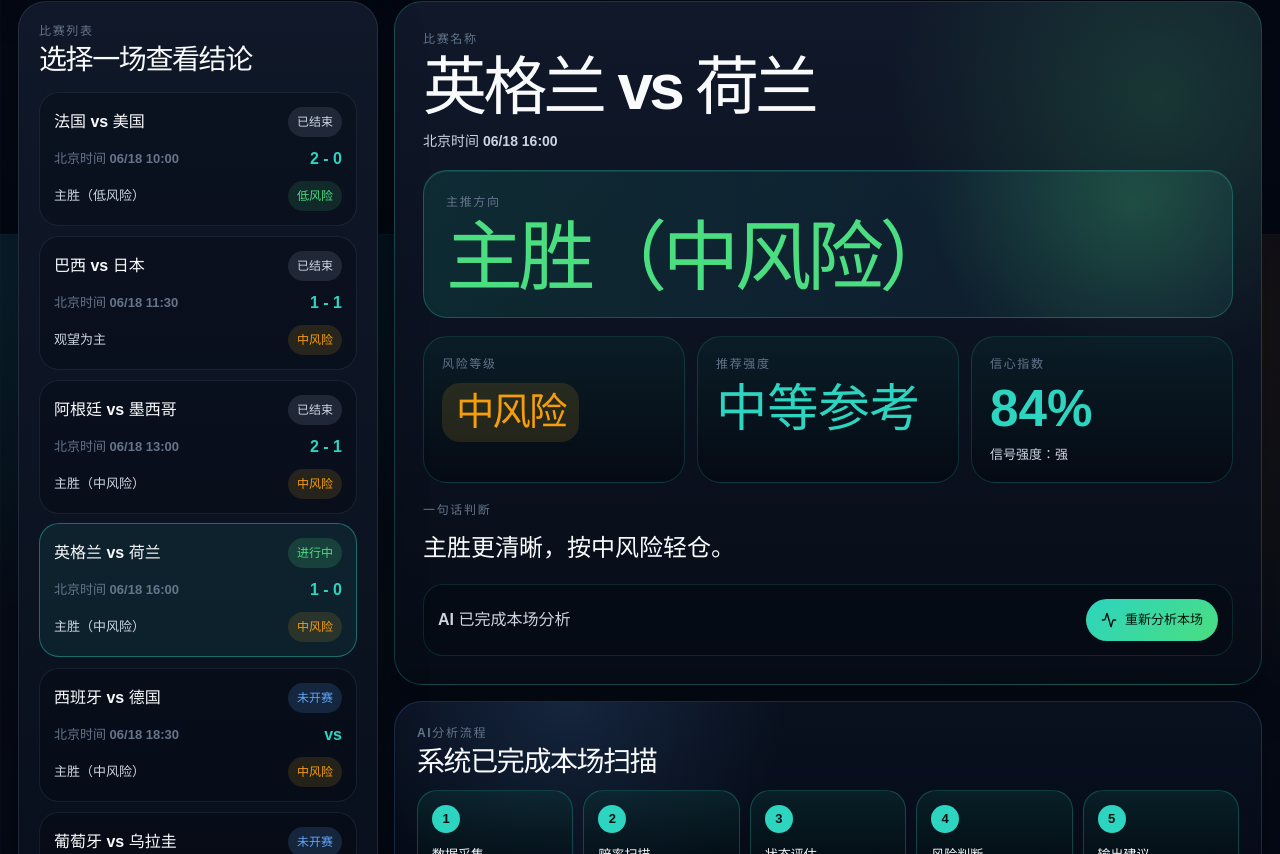
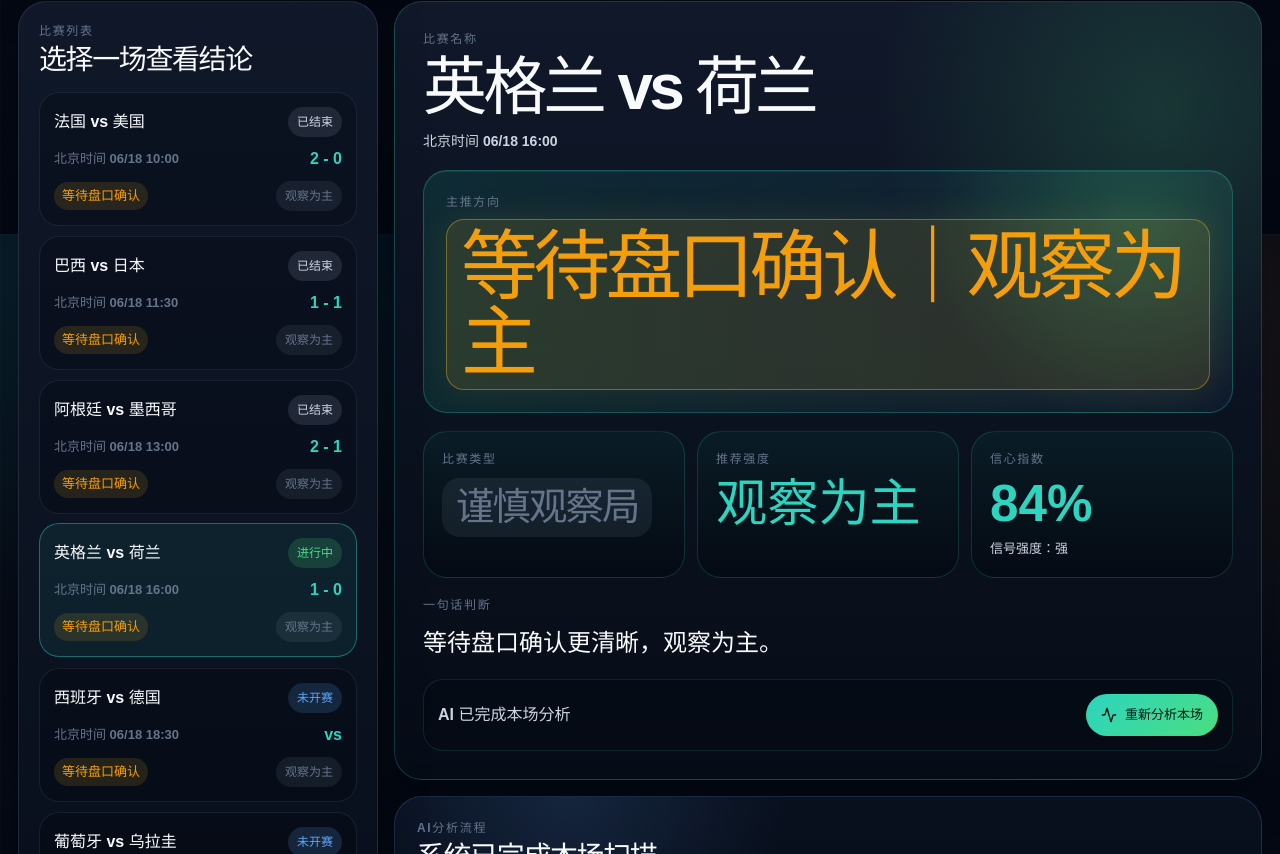
Before and after one commit to chendundun11/worldcup-betting-dashboard, a React (Vite) app: page / in a window 1280 px wide. Shown: the part 566-1420 px from the top of the page. Built offline with nearby package versions, Linux system fonts and the light colour scheme; no server answers.

Commit message:
优化推荐分层并替换风险等级展示

```diff
--- a/src/App.jsx
+++ b/src/App.jsx
@@ -44,10 +44,10 @@ const DEFAULT_TOTAL_GOALS_ODDS = {
 }
 
 const riskProfiles = {
-  low: { label: '低风险', stake: '中等参考' },
-  medium: { label: '中风险', stake: '中等参考' },
-  high: { label: '高风险', stake: '轻度参考' },
-  none: { label: '观望', stake: '参与建议：观望' },
+  low: { label: '稳健参考', stake: '稳健参考' },
+  medium: { label: '中等参考', stake: '中等参考' },
+  high: { label: '谨慎参考', stake: '谨慎参考' },
+  none: { label: '观察为主', stake: '观察为主' },
 }
 
 const NO_ODDS_REASON =
@@ -431,8 +431,7 @@ function buildTeamsForMatches(localTeams, matches) {
 }
 
 function formatRiskLabel(risk) {
-  if (risk?.level === '待观察') return '待观察'
-  return `${risk?.level ?? '中'}风险`
+  return riskProfiles[risk?.tone]?.label ?? riskProfiles.none.label
 }
 
 function formatPercent(value, digits = 1) {
@@ -781,7 +780,7 @@ function buildConservativeAdvice(
     text = `${favoriteTeam.name}优势清楚，主胜低就看不败/小球。`
     riskTone = 'medium'
   } else if (recommendation.direction !== 'noBet' && risk.tone === 'low') {
-    text = `${recommendation.label}更顺，轻仓更稳。`
+    text = `${getOutcomeDirectionLabel(recommendation.direction)}更顺，控制参与强度。`
     riskTone = 'low'
   } else if (totalGoalsRecommendation.direction !== 'noBet') {
     text = `胜平负不清晰，先看${totalGoalsRecommendation.label}。`
@@ -805,15 +804,15 @@ function buildMultiMarketSummary(
 ) {
   const primary =
     recommendation.direction !== 'noBet'
-      ? `${recommendation.label}（${wdlProfile.label}）`
+      ? `${getOutcomeDirectionLabel(recommendation.direction)}｜${wdlProfile.label}`
       : totalGoalsRecommendation.direction !== 'noBet'
-        ? `${totalGoalsRecommendation.label}（${totalGoalsRecommendation.profile.label}）`
+        ? `${totalGoalsRecommendation.label}｜${totalGoalsRecommendation.profile.label}`
         : '观望为主'
   const secondary =
     totalGoalsRecommendation.direction !== 'noBet' &&
     recommendation.direction !== 'noBet'
-      ? `${totalGoalsRecommendation.label}可作次选（${totalGoalsRecommendation.profile.label}）`
-      : `${conservativeAdvice.text}（${conservativeAdvice.profile.label}）`
+      ? `${totalGoalsRecommendation.label}可作次选｜${totalGoalsRecommendation.profile.label}`
+      : `${conservativeAdvice.text}｜${conservativeAdvice.profile.label}`
   const scoreEntertainment = `${scoreLeans
     .map((scoreLean) => scoreLean.score)
     .join(' / ')}，${SCORE_REFERENCE_NOTICE}`
@@ -932,13 +931,122 @@ function getScoreText(match) {
   return `${match.score.home} - ${match.score.away}`
 }
 
+function getLocalOddsSnapshot(match) {
+  if (!hasLocalOdds(match)) return null
+
+  const homeWin = getNumberValue(match.localOdds.homeWin)
+  const draw = getNumberValue(match.localOdds.draw)
+  const awayWin = getNumberValue(match.localOdds.awayWin)
+
+  if (!homeWin || !draw || !awayWin) return null
+
+  const favoriteDirection = homeWin <= awayWin ? 'home' : 'away'
+  const favoriteOdd = favoriteDirection === 'home' ? homeWin : awayWin
+  const opponentOdd = favoriteDirection === 'home' ? awayWin : homeWin
+  const range = Math.max(homeWin, draw, awayWin) - Math.min(homeWin, draw, awayWin)
+
+  return {
+    homeWin,
+    draw,
+    awayWin,
+    favoriteDirection,
+    favoriteOdd,
+    opponentOdd,
+    range,
+  }
+}
+
+function getMatchType(match) {
+  const oddsSnapshot = getLocalOddsSnapshot(match)
+
+  if (!oddsSnapshot) {
+    return {
+      id: 'caution',
+      label: '谨慎观察局',
+      tone: 'none',
+      favoriteDirection: null,
+    }
+  }
+
+  const { favoriteDirection, favoriteOdd, opponentOdd, draw, range } = oddsSnapshot
+
+  if (favoriteOdd <= 1.8 && opponentOdd - favoriteOdd >= 1.2) {
+    return {
+      id: 'strongFavorite',
+      label: '强队优势局',
+      tone: 'low',
+      favoriteDirection,
+    }
+  }
+
+  if (favoriteOdd >= 1.9 && range <= 1.3) {
+    return {
+      id: 'balanced',
+      label: '实力接近局',
+      tone: 'medium',
+      favoriteDirection,
+    }
+  }
+
+  if (favoriteOdd <= 2.15 && opponentOdd <= 4.4 && draw <= 3.6) {
+    return {
+      id: 'upsetWatch',
+      label: '防冷观察局',
+      tone: 'high',
+      favoriteDirection,
+    }
+  }
+
+  return {
+    id: 'caution',
+    label: '谨慎观察局',
+    tone: 'none',
+    favoriteDirection,
+  }
+}
+
+function getOutcomeDirectionLabel(direction) {
+  if (direction === 'home') return '主胜方向'
+  if (direction === 'away') return '客胜方向'
+  if (direction === 'draw') return '平局防范'
+  return '等待盘口确认'
+}
+
+function getPrimaryDirectionDisplay(match) {
+  const matchType = getMatchType(match)
+
+  if (!hasWdlOdds(match.odds) || matchType.id === 'caution') {
+    return '等待盘口确认'
+  }
+
+  if (matchType.id === 'balanced') return '平局防范'
+
+  if (matchType.favoriteDirection) {
+    return getOutcomeDirectionLabel(matchType.favoriteDirection)
+  }
+
+  return getOutcomeDirectionLabel(match.recommendation.direction)
+}
+
 function getRecommendationStrength(match) {
-  if (!hasWdlOdds(match.odds)) return '轻度参考 / 等待盘口确认'
-  if (match.recommendation.direction !== 'noBet') return '中等参考'
-  if (match.totalGoals.recommendation.direction !== 'noBet') {
-    return '中等参考'
-  }
-  return '轻度参考 / 观望为主'
+  if (!hasWdlOdds(match.odds)) return '观察为主'
+
+  const matchType = getMatchType(match)
+
+  if (matchType.id === 'caution') return '观察为主'
+  if (matchType.id === 'balanced' || matchType.id === 'upsetWatch') {
+    return '谨慎参考'
+  }
+  if (
+    matchType.id === 'strongFavorite' &&
+    match.recommendation.direction !== 'noBet'
+  ) {
+    const oddsSnapshot = getLocalOddsSnapshot(match)
+    return oddsSnapshot?.favoriteOdd <= 1.7 ? '稳健参考' : '中等参考'
+  }
+  if (match.totalGoals.recommendation.direction !== 'noBet') return '中等参考'
+
+  return '观察为主'
 }
 
 function getStrengthGap(match) {
@@ -972,7 +1080,19 @@ function getLocalOddsWdlDirection(localOddsEntry) {
 }
 
 function getWdlDirection(match) {
-  if (hasLocalOdds(match)) return getLocalOddsWdlDirection(match.localOdds)
+  const matchType = getMatchType(match)
+
+  if (matchType.id === 'strongFavorite') {
+    return getOutcomeDirectionLabel(matchType.favoriteDirection)
+  }
+
+  if (matchType.id === 'balanced') return '平局防范'
+
+  if (matchType.id === 'upsetWatch') {
+    return `${getOutcomeDirectionLabel(matchType.favoriteDirection)}，但防平`
+  }
+
+  if (matchType.id === 'caution') return '等待盘口确认'
 
   if (hasWdlOdds(match.odds) && match.recommendation.direction !== 'noBet') {
     if (match.recommendation.direction === 'home') return '主胜方向'
@@ -984,11 +1104,24 @@ function getWdlDirection(match) {
 }
 
 function getTotalGoalsDirection(match) {
-  if (hasLocalOdds(match)) {
-    if (match.localOdds.over25 < match.localOdds.under25) return '2.5球以上倾向'
-    if (match.localOdds.under25 < match.localOdds.over25) return '2.5球以下倾向'
+  const matchType = getMatchType(match)
+
+  if (matchType.id === 'strongFavorite') {
+    return match.localOdds?.over25 < match.localOdds?.under25
+      ? '2.5球以上倾向'
+      : '2-3球区间'
+  }
+
+  if (matchType.id === 'balanced') return '2-3球区间'
+
+  if (matchType.id === 'upsetWatch') {
+    if (match.localOdds?.under25 <= match.localOdds?.over25) {
+      return '2.5球以下倾向'
+    }
     return '2-3球区间'
   }
+
+  if (matchType.id === 'caution') return '2-3球区间'
 
   if (hasWdlOdds(match.odds) && match.totalGoals.recommendation.direction !== 'noBet') {
     return match.totalGoals.recommendation.direction === 'over25'
@@ -1006,8 +1139,20 @@ function getTotalGoalsDirection(match) {
 }
 
 function getScoreReferencePair(match) {
-  if (!hasWdlOdds(match.odds)) {
+  const matchType = getMatchType(match)
+
+  if (matchType.id === 'strongFavorite') {
+    return matchType.favoriteDirection === 'away'
+      ? { main: '0-2', backup: '1-2' }
+      : { main: '2-0', backup: '2-1' }
+  }
+
+  if (matchType.id === 'balanced' || matchType.id === 'upsetWatch') {
     return { main: '1-1', backup: '2-1' }
+  }
+
+  if (matchType.id === 'caution' || !hasWdlOdds(match.odds)) {
+    return { main: '1-1', backup: '1-0' }
   }
 
   const scores = getUniqueScores(match.scoreLeans.map((scoreLean) => scoreLean.score))
@@ -1023,23 +1168,18 @@ function hasScoutedTeam(match) {
 }
 
 function shouldShowUpsetScore(match) {
-  if (!hasScoutedTeam(match)) return false
-
-  const strengthGap = Math.abs(getStrengthGap(match))
-  const powerGap = Math.abs(getPowerDiff(match))
-  const awayCounterEdge = match.awayTeam.attackRating - match.homeTeam.defenseRating
-  const awayWinModel = match.model?.away ?? 0
-
-  return strengthGap <= 3 || powerGap <= 3 || awayCounterEdge >= 3 || awayWinModel >= 0.34
+  return getMatchType(match).id === 'upsetWatch'
 }
 
 function isSkipPrimary(match) {
-  return !hasWdlOdds(match.odds) || match.multiMarketSummary.primary.includes('不下注')
+  return !hasWdlOdds(match.odds) || getMatchType(match).id === 'caution'
 }
 
 function getPrimaryDisplay(match) {
-  if (!hasWdlOdds(match.odds)) return NO_ODDS_RECOMMENDATION_LABEL
-  return isSkipPrimary(match) ? '跳过本场' : match.multiMarketSummary.primary
+  const direction = getPrimaryDirectionDisplay(match)
+  const strength = getRecommendationStrength(match)
+
+  return `${direction}｜${strength}`
 }
 
 function getAiConfidence(match) {
@@ -1093,11 +1233,11 @@ function buildMarketSentiment(match) {
   if (isSkipPrimary(match)) {
     hint = '盘口价值不足，等待更好机会。'
   } else if (hotDirection === match.recommendation.direction) {
-    hint = match.risk.tone === 'low' ? '可轻仓跟随，不追高。' : '不建议追热扩大风险。'
+    hint = match.risk.tone === 'low' ? '可中等参考，不追高。' : '不建议追热放大波动。'
   } else if (match.totalGoals.recommendation.direction !== 'noBet') {
     hint = `${match.totalGoals.recommendation.label}比胜平负更清晰。`
   } else {
-    hint = '热度与建议不完全一致，控仓。'
+    hint = '热度与建议不完全一致，控制参与强度。'
   }
 
   return {
@@ -1127,7 +1267,7 @@ function buildJudgementLine(match) {
   }
 
   if (match.recommendation.direction !== 'noBet') {
-    return `${match.recommendation.label}更清晰，按${formatRiskLabel(match.risk)}轻仓。`
+    return `${getPrimaryDirectionDisplay(match)}更清晰，${getRecommendationStrength(match)}。`
   }
 
   return `${match.totalGoals.recommendation.label}更清晰，胜平负先观望。`
@@ -1177,9 +1317,9 @@ function buildBeginnerNotes(match) {
   } else if (match.recommendation.direction === 'away' && awayAttackEdge >= 4) {
     notes.push('主队防守抗压一般。')
   } else if (match.risk.tone === 'high') {
-    notes.push('风险偏高，少碰或放弃。')
+    notes.push('波动偏大，少碰或放弃。')
   } else {
-    notes.push('信号明确，也要控仓。')
+    notes.push('信号明确，也要控制参与强度。')
   }
 
   return notes.slice(0, 4)
@@ -1415,6 +1555,7 @@ function App() {
   const awayTeamStatus = getTeamStatusProfile(selectedMatch, 'away')
   const homeSquadInsight = getSquadInsight(selectedMatch, 'home')
   const awaySquadInsight = getSquadInsight(selectedMatch, 'away')
+  const selectedMatchType = getMatchType(selectedMatch)
 
   function handleReanalyze() {
     if (isAnalyzing) return
@@ -1518,10 +1659,10 @@ function App() {
                 </div>
                 <div className="match-card-bottom">
                   <span className={isSkipPrimary(match) ? 'skip-text' : ''}>
-                    {getPrimaryDisplay(match)}
+                    {getPrimaryDirectionDisplay(match)}
                   </span>
-                  <em className={`risk-tag ${match.risk.tone}`}>
-                    {formatRiskLabel(match.risk)}
+                  <em className={`risk-tag ${getMatchType(match).tone}`}>
+                    {getRecommendationStrength(match)}
                   </em>
                 </div>
               </button>
@@ -1550,9 +1691,9 @@ function App() {
 
             <div className="quick-meta-grid">
               <article>
-                <span>风险等级</span>
-                <em className={`risk-tag ${selectedMatch.risk.tone}`}>
-                  {formatRiskLabel(selectedMatch.risk)}
+                <span>比赛类型</span>
+                <em className={`risk-tag ${selectedMatchType.tone}`}>
+                  {selectedMatchType.label}
                 </em>
               </article>
               <article>
@@ -1725,10 +1866,8 @@ function App() {
                     ? '结合基础面与盘口价值。'
                     : '基于球队强弱分的赛前初判。'}
                 </p>
-                <em className={`risk-tag ${selectedMatch.recommendation.direction === 'noBet' ? 'none' : selectedMatch.risk.tone}`}>
-                  {hasWdlOdds(selectedMatch.odds)
-                    ? selectedMatch.wdlProfile.label
-                    : '参与建议：观望'}
+                <em className={`risk-tag ${selectedMatchType.tone}`}>
+                  {getRecommendationStrength(selectedMatch)}
                 </em>
               </article>
 
@@ -1741,10 +1880,8 @@ function App() {
                     ? '结合进攻、防守和总进球盘口。'
                     : '暂无赔率时使用基础面区间参考。'}
                 </p>
-                <em className={`risk-tag ${selectedMatch.totalGoals.recommendation.riskTone}`}>
-                  {hasWdlOdds(selectedMatch.odds)
-                    ? selectedMatch.totalGoals.recommendation.profile.label
-                    : '参与建议：观望'}
+                <em className={`risk-tag ${selectedMatchType.tone}`}>
+                  {getRecommendationStrength(selectedMatch)}
                 </em>
               </article>
 
@@ -1762,8 +1899,8 @@ function App() {
                   </p>
                   {shouldShowUpsetScore(selectedMatch) && (
                     <p>
-                      <span>小冷门</span>
-                      <strong>0-1</strong>
+                      <span>冷门观察</span>
+                      <strong>1-1 小防</strong>
                     </p>
                   )}
                 </div>
```
